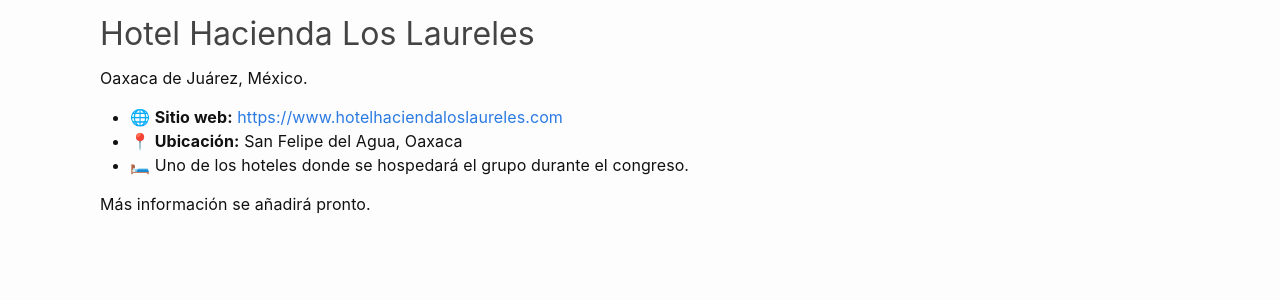
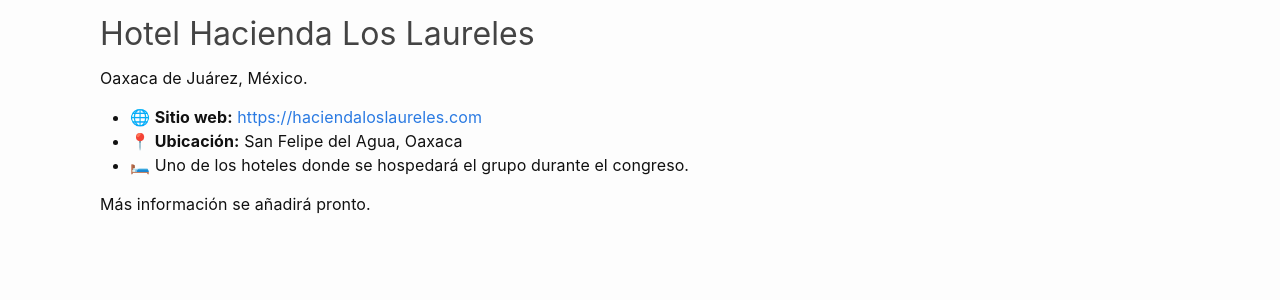
Before and after one commit to celmechcongress2026/celmechcongress2026.github.io, a Jekyll site: the page built from accommodation.md, in a window 1280 px wide. Shown: the part 291-591 px from the top of the page. Built offline with Jekyll 4.4.1, drawn with Linux system fonts in a browser that asks for light colours; part of the change alters nothing that is shown.

Commit message:
Update accommodation.md

```diff
--- a/accommodation.md
+++ b/accommodation.md
@@ -9,7 +9,7 @@ permalink: /accommodation/
 ## Hotel Hacienda Los Laureles
 Oaxaca de Juárez, México.
 
-- 🌐 **Sitio web:** [https://www.hotelhaciendaloslaureles.com](https://www.hotelhaciendaloslaureles.com)
+- 🌐 **Sitio web:** [https://haciendaloslaureles.com](https://haciendaloslaureles.com)
 - 📍 **Ubicación:** San Felipe del Agua, Oaxaca
 - 🛏️ Uno de los hoteles donde se hospedará el grupo durante el congreso.
 
```
